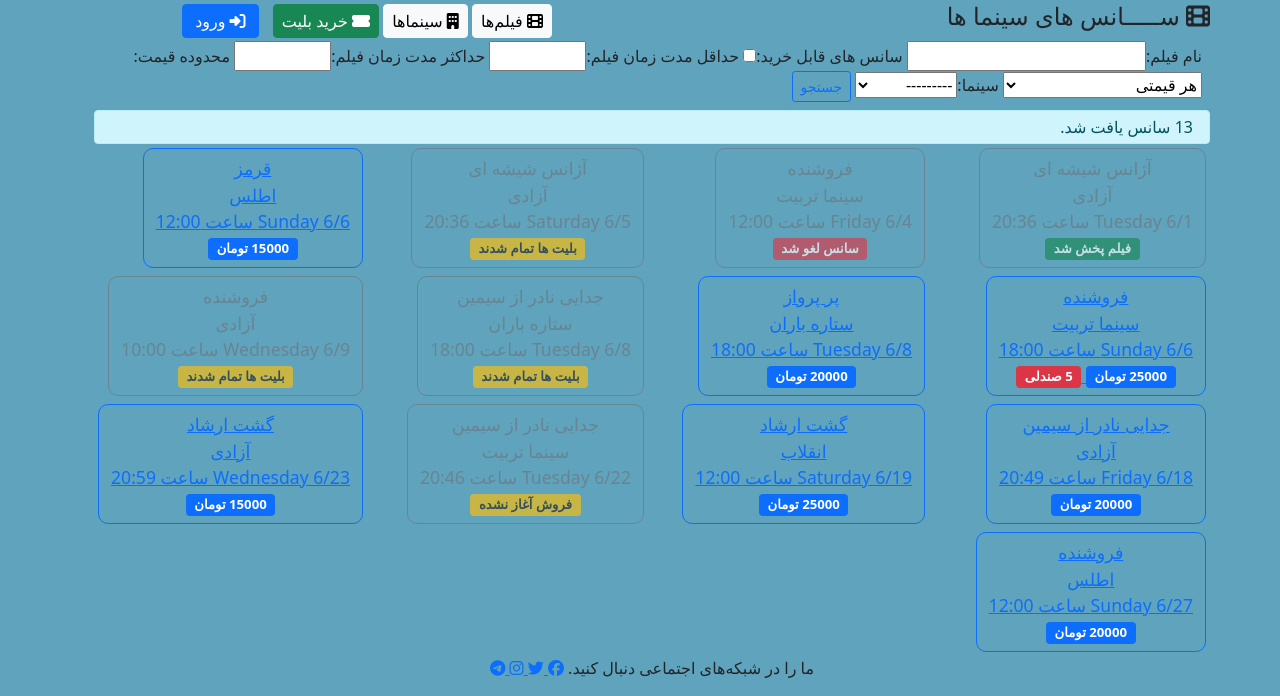
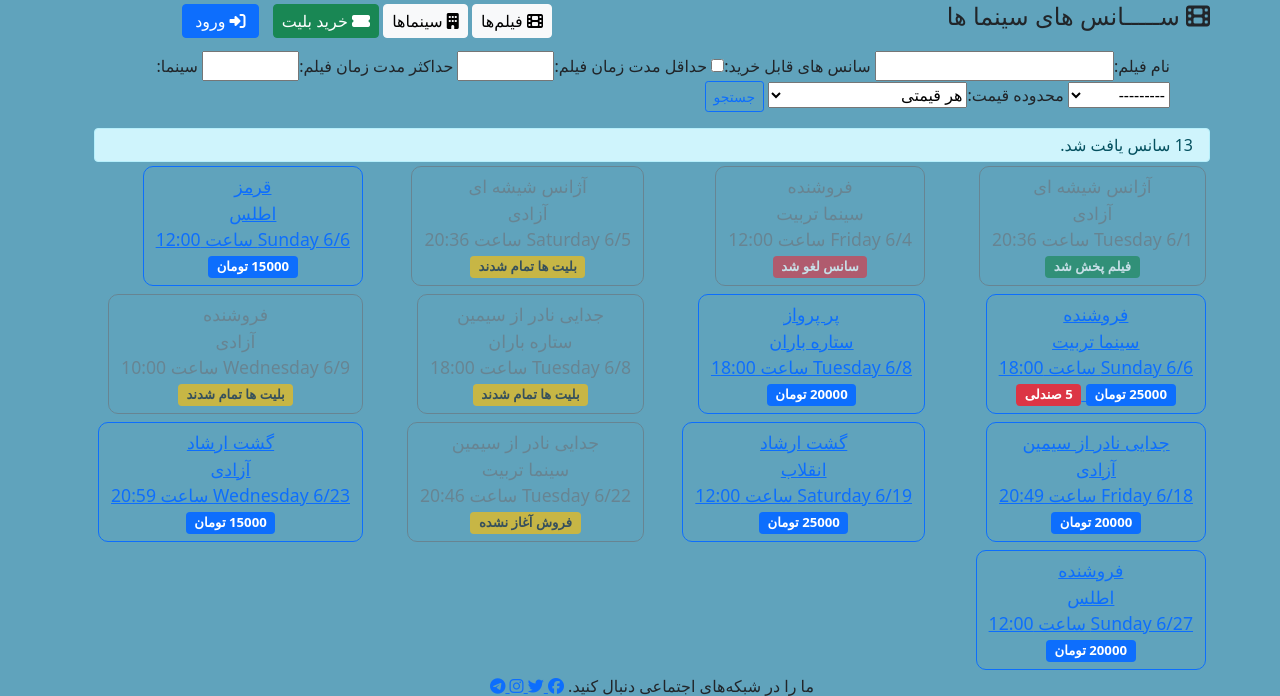
Before and after one commit to iam-Robo/DjangoCourse, a Django app: page /ticketing/showtime/list in a window 1280 px wide. Shown: the part 44-740 px from the top of the page. Run offline with Django 3.2, Linux system fonts and the light colour scheme; data comes from the database, SQL or seed files in the repository; some libraries are stand-ins or nearby versions.

Commit message:
added some css to search form

```diff
--- a/ticketing/forms.py
+++ b/ticketing/forms.py
@@ -7,6 +7,7 @@
     sale_is_open = forms.BooleanField(label='سانس های قابل خرید', required=False)
     movie_min_length = forms.IntegerField(label='حداقل مدت زمان فیلم', min_value=0,max_value=200, required=False)
     movie_max_length = forms.IntegerField(label='حداکثر مدت زمان فیلم', min_value=0,max_value=200, required=False)
+    cinema = forms.ModelChoiceField(label='سینما', queryset=Cinema.objects.all(), required=False)  # queryset for Cinema model to get names of cinemas
 
     any_price = '0'
     price_1 = '1'
@@ -19,4 +20,3 @@
         (price_3, 'بین 15000 تا 25000 تومان')
         )
     price_range = forms.ChoiceField(label='محدوده قیمت',choices=price_choices, required=False)
-    cinema = forms.ModelChoiceField(label='سینما',queryset=Cinema.objects.all(), required=False)#queryset for Cinema model to get names of cinemas
--- a/ticketing/templates/ticketing/showtime_list.html
+++ b/ticketing/templates/ticketing/showtime_list.html
@@ -7,8 +7,8 @@
 
 {% block main_content %}
             {% if showtime_list_views %}
-                    <div class="row px-2 search-bar" style="margin-top:2px">
-                        <form method="get" action="">
+                    <div class="col my-1 mx-3 py-2 px-3 search-bar" style="margin-top:2px">
+                        <form method="get" action="" class="form-row px-2">
                             {{ search_form }}
                             <button type="submit" class="btn btn-outline-primary btn-sm">جستجو</button>
                         </form>
```
